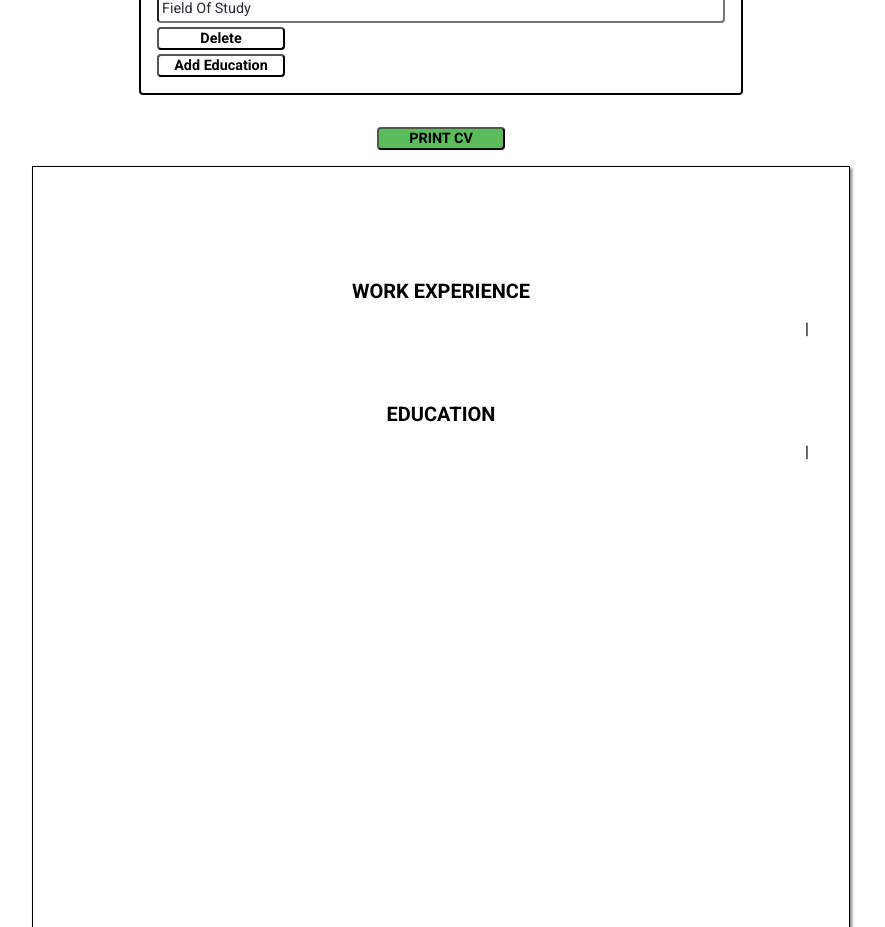
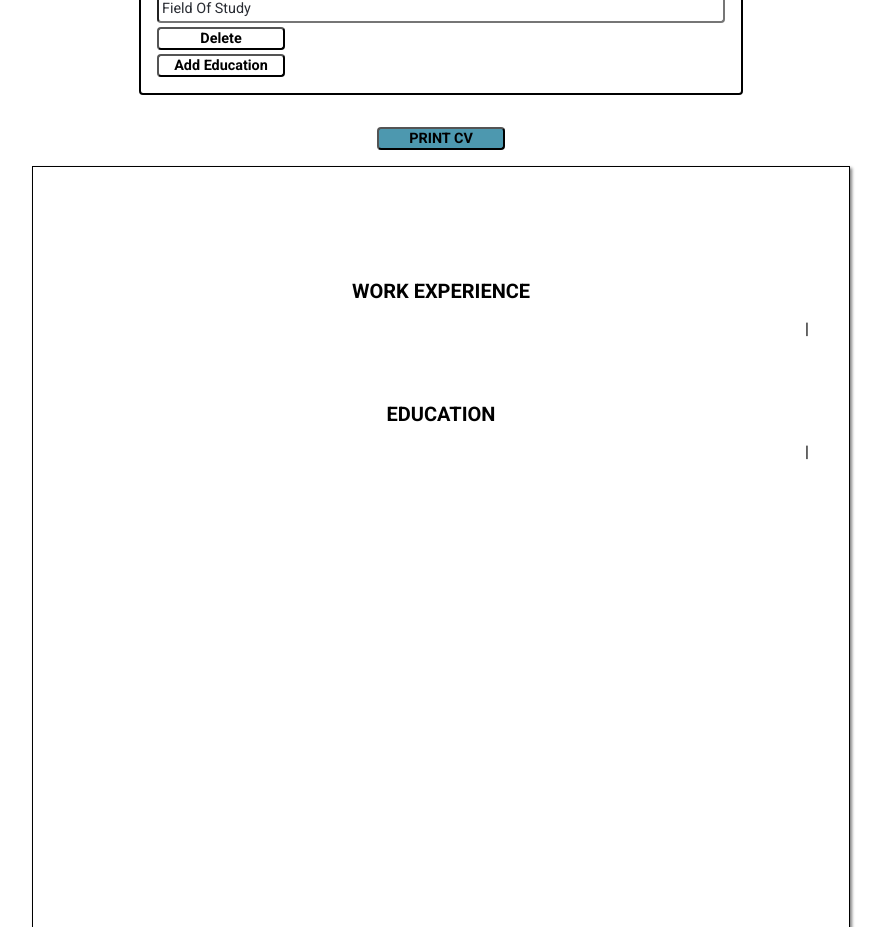
Before and after one commit to joemattar/cv-builder, a React (Create React App) app: page / in a window 1280 px wide. Shown: the part 857-1784 px from the top of the page, without its empty margins (199-1084 px from the left). Built offline with nearby package versions, Linux system fonts and the light colour scheme; the HTML template or start-up script is replaced by a standard one.

Commit message:
Update print button CSS style

```diff
--- a/src/App.css
+++ b/src/App.css
@@ -16,7 +16,7 @@ button:hover {
 }
 
 button.print-button {
-  background-color: rgb(91, 188, 91);
+  background-color: #4d98af;
 
   margin-top: 1rem;
 }
```
